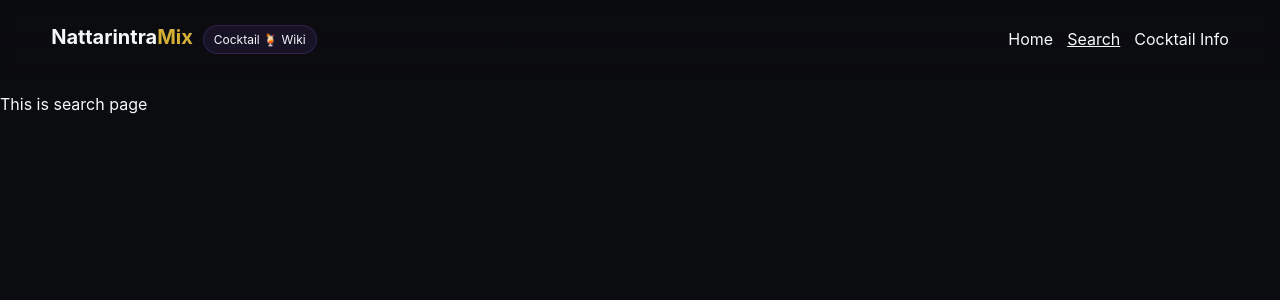
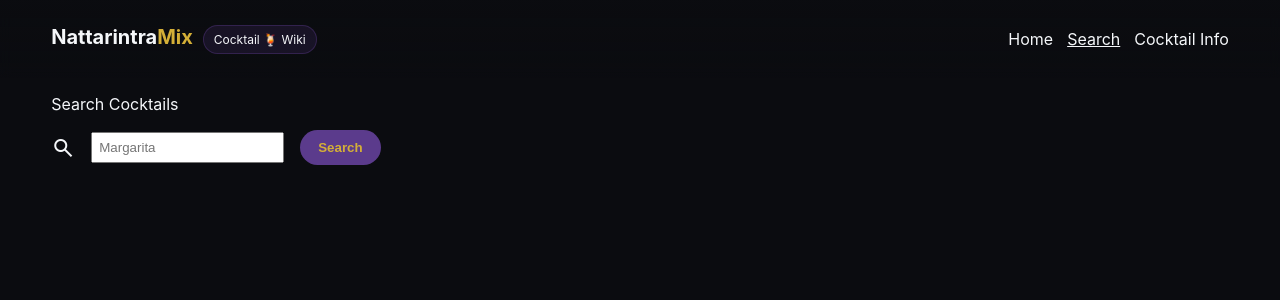
Before and after one commit to Nattarintra/react-thecocktailDB, a React (Vite) app: page /search in a window 1280 px wide. Shown: the top 300 px of the page. Built offline with nearby package versions, Linux system fonts and the light colour scheme.

Commit message:
Add search cocktails by name

```diff
--- a/index.html
+++ b/index.html
@@ -4,6 +4,7 @@
     <meta charset="UTF-8" />
     <link rel="icon" type="image/svg+xml" href="/vite.svg" />
     <meta name="viewport" content="width=device-width, initial-scale=1.0" />
+    <link href="https://fonts.googleapis.com/css2?family=Material+Symbols+Outlined" rel="stylesheet" />
     <title>Cocktail-Wiki</title>
   </head>
   <body>
--- a/src/api/cocktailApi.ts
+++ b/src/api/cocktailApi.ts
@@ -24,3 +24,13 @@ export const getCocktailById = async (id: string): Promise<ICocktail> => {
 export const getIngredientImage = (name: string): string => {
   return `https://www.thecocktaildb.com/images/ingredients/${name}-medium.png`;
 };
+
+export const searchCocktailsByName = async (
+  query: string
+): Promise<ICocktail[]> => {
+  const result = await fetch(`${BASE_URL}/search.php?s=${query}`);
+  const data = await result.json();
+
+  const cocktailByNames = data.drinks ?? [];
+  return cocktailByNames.map((name: any) => mapRawCocktailData(name));
+};
--- /dev/null
+++ b/src/components/SearchForm.tsx
@@ -0,0 +1,33 @@
+import type { ReactElement } from "react";
+
+interface ISearchProps {
+  query: string;
+  onChange: (e: React.ChangeEvent<HTMLInputElement>) => void;
+  onSubmit: (e: React.FormEvent) => void;
+}
+
+export const SearchForm = ({
+  query,
+  onSubmit,
+  onChange,
+}: ISearchProps): ReactElement => {
+  return (
+    <form className="form" onSubmit={onSubmit}>
+      <div className="center-flex">
+        <label className="center-flex">
+          <span className="material-symbols-outlined">search</span>
+          <input
+            className="input"
+            name="search"
+            placeholder="Margarita"
+            value={query}
+            onChange={onChange}
+          />
+        </label>
+        <button className="btn btn--search" type="submit">
+          Search
+        </button>
+      </div>
+    </form>
+  );
+};
--- a/src/pages/SearchPage.tsx
+++ b/src/pages/SearchPage.tsx
@@ -1,9 +1,61 @@
-import type { ReactElement } from "react";
+import { useEffect, useState, type ReactElement } from "react";
+import { SearchForm } from "../components/SearchForm";
+import { searchCocktailsByName } from "../api/cocktailApi";
+import { Link, useSearchParams } from "react-router-dom";
+import type { ICocktail } from "../utils/mapRawCocktailData";
+import { Thumbnail } from "../components/Thumbnail";
 
 export const SearchPage = (): ReactElement => {
+  const [query, setQuery] = useState("");
+  const [searchParams, setSearchParams] = useSearchParams();
+  const [results, setResults] = useState<ICocktail[]>([]);
+  const [isLoading, setLoading] = useState(false);
+
+  const handleChange = (e: React.ChangeEvent<HTMLInputElement>) => {
+    setQuery(e.target.value);
+  };
+
+  const handleSubmit = (e: React.FormEvent) => {
+    e.preventDefault();
+    setSearchParams(query ? { s: query } : {});
+    setQuery("");
+  };
+
+  useEffect(() => {
+    const q = searchParams.get("s") ?? "";
+    if (!q.trim()) {
+      setResults([]);
+      return;
+    }
+    setLoading(true);
+    searchCocktailsByName(q)
+      .then(setResults)
+      .finally(() => setLoading(false));
+  }, [searchParams]);
+
   return (
-    <section id="seatch-page">
-      <p>This is search page</p>
+    <section id="seatch-page" className="container">
+      <p>Search Cocktails</p>
+      <SearchForm
+        query={query}
+        onSubmit={handleSubmit}
+        onChange={handleChange}
+      />
+      {!isLoading && results.length === 0 && searchParams.get("s")?.trim() && (
+        <p>No cocktails found for “{searchParams.get("s")}”.</p>
+      )}
+      <div className="center-flex">
+        {results ? (
+          results.map((res) => (
+            <Link to={`/cocktailinfo/${res.id}`} key={res.id} className="card ">
+              <Thumbnail url={res.thumbnail} alt={res.name} />
+              <h4 className="center-text">{res.name}</h4>
+            </Link>
+          ))
+        ) : (
+          <p> Loading...</p>
+        )}
+      </div>
     </section>
   );
 };
--- a/src/styles/base.css
+++ b/src/styles/base.css
@@ -89,3 +89,13 @@ img {
   height: auto;
   object-fit: cover;
 }
+
+.form {
+  display: flex;
+  gap: 1rem;
+  margin: 12px 0 16px;
+}
+
+.form input {
+  padding: 6px;
+}
```
